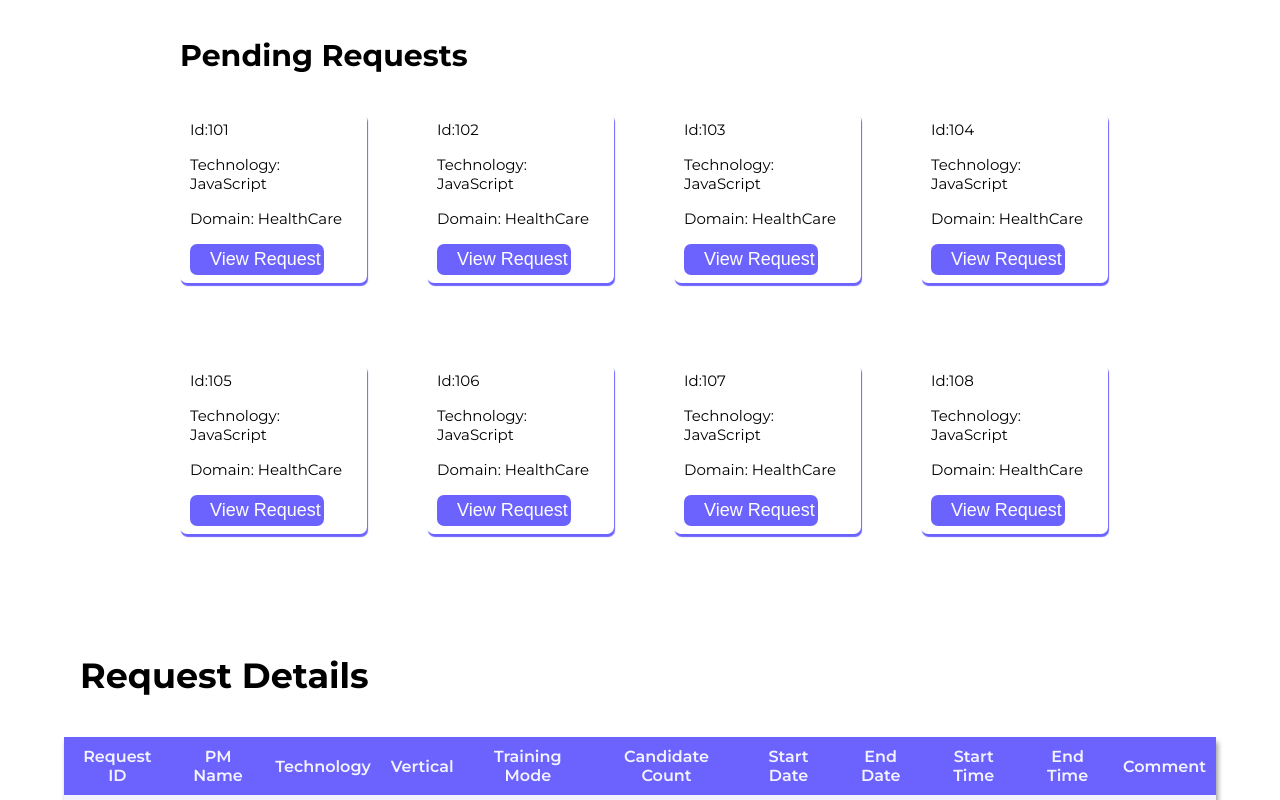
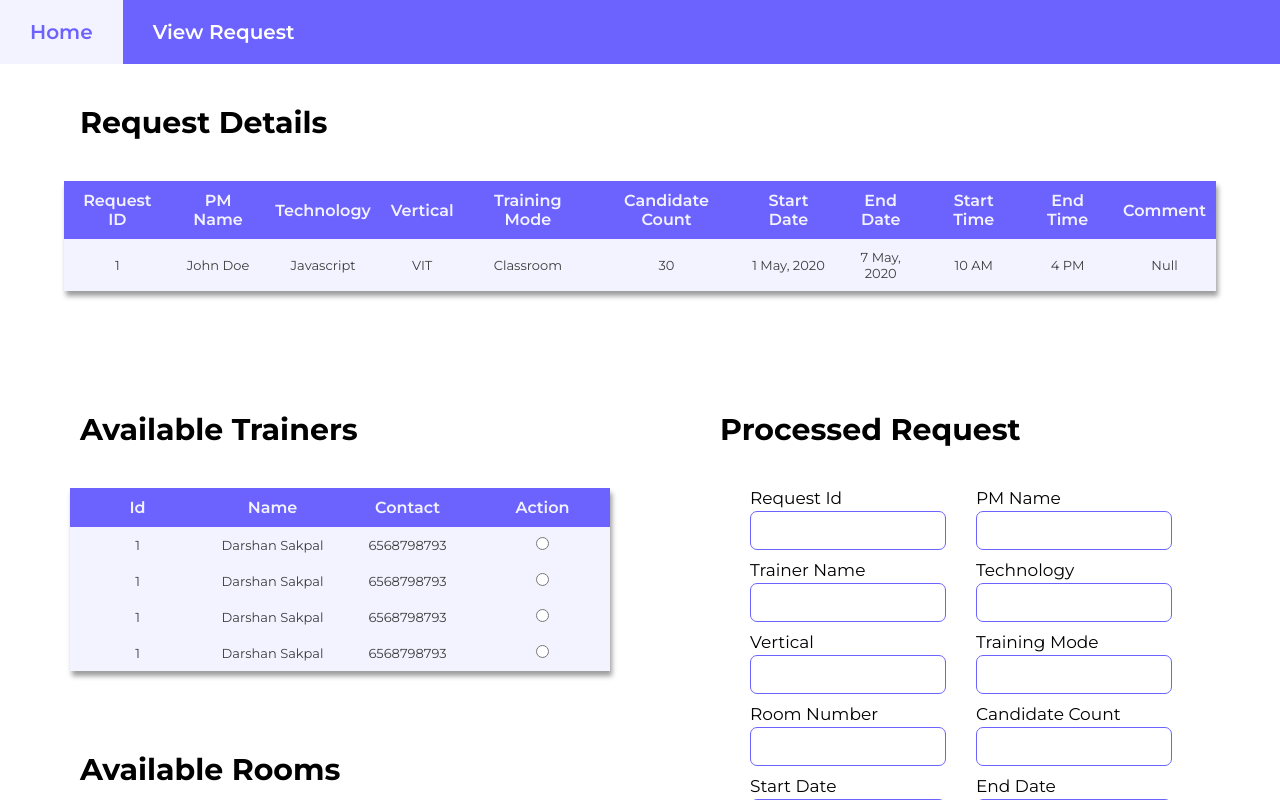
Before and after one commit to darshansp8/SPOC-CaseStudy, an Angular app in the folder casestudy-frontend/spoc-frontend/: page /viewrequest in a window 1280 px wide. Before the commit this address led to /. Shown: the top 800 px of the page. Built offline with nearby package versions, Linux system fonts and the light colour scheme.

Commit message:
Added css to the navbar

```diff
--- a/casestudy-frontend/spoc-frontend/src/app/app-routing.module.ts
+++ b/casestudy-frontend/spoc-frontend/src/app/app-routing.module.ts
@@ -1,8 +1,14 @@
 import { NgModule } from '@angular/core';
 import { Routes, RouterModule } from '@angular/router';
+import { RequestsComponent } from './requests/requests.component';
+import { ViewRequestsComponent } from './view-requests/view-requests.component';
 
 
-const routes: Routes = [];
+const routes: Routes = [
+  {path: '', redirectTo: 'pendingrequests', pathMatch: 'full'},
+  {path: "pendingrequests", component: RequestsComponent},
+  {path: "viewrequest", component: ViewRequestsComponent}
+];
 
 @NgModule({
   imports: [RouterModule.forRoot(routes)],
--- a/casestudy-frontend/spoc-frontend/src/app/app.component.css
+++ b/casestudy-frontend/spoc-frontend/src/app/app.component.css
@@ -0,0 +1,63 @@
+.navbar {
+    overflow: hidden;
+    background-color: rgb(108, 99, 255);
+  }
+
+  .navbar a {
+    float: left;
+    padding: 2rem 3rem;
+    color: white;
+    text-decoration: none;
+    font-size: 2rem;
+    font-weight: 600;
+    /* width: 33.33%;  */
+    text-align: center;
+  }
+  .dropdown {
+    float: left;
+    overflow: hidden;
+  }
+
+  .dropdown .dropbtn {
+    font-size: 2rem;
+    font-weight: 700;
+    border: none;
+    outline: none;
+    color: rgb(243, 242, 255);
+    padding: 2rem 3rem;
+    background-color: inherit;
+    font-family: inherit;
+    margin: 0;
+  }
+
+  .navbar a:hover, .dropdown:hover .dropbtn {
+    background-color: rgb(243, 242, 255);
+    color: rgb(108, 99, 255);
+  }
+
+  .dropdown-content {
+    display: none;
+    position: absolute;
+    background-color: rgb(243, 242, 255);
+    min-width: 160px;
+    box-shadow: 0px 8px 16px 0px rgba(0,0,0,0.2);
+    z-index: 1;
+  }
+
+  .dropdown-content a {
+    float: none;
+    color: rgb(108, 99, 255);
+    padding: 2rem 3rem;
+    text-decoration: none;
+    display: block;
+    text-align: left;
+  }
+
+  .dropdown-content a:hover {
+    background-color: rgb(108, 99, 255);
+    color: rgb(243, 242, 255);
+  }
+
+  .dropdown:hover .dropdown-content {
+    display: block;
+  }
--- a/casestudy-frontend/spoc-frontend/src/app/app.component.html
+++ b/casestudy-frontend/spoc-frontend/src/app/app.component.html
@@ -1,4 +1,18 @@
 
-<app-requests></app-requests>
-<app-view-requests></app-view-requests>
+<!-- <app-requests></app-requests>
+<app-view-requests></app-view-requests> -->
+<div class="navbar">
+    <a routerLink="/pendingrequests">Home</a>
+    <a routerLink="/viewrequest">View Request</a>
+        <!-- <div class="dropdown">
+            <button class="dropbtn">View Request
+                <i class="fa fa-caret-down"></i>
+            </button>
+            <div class="dropdown-content">
+                <a href="#">Pending Request</a>
+                <a href="#">Aprroved Request</a>
+            </div>
+        </div>  -->
+</div>
+
 <router-outlet></router-outlet>
--- a/casestudy-frontend/spoc-frontend/src/app/app.module.ts
+++ b/casestudy-frontend/spoc-frontend/src/app/app.module.ts
@@ -1,10 +1,12 @@
 import { BrowserModule } from '@angular/platform-browser';
 import { NgModule } from '@angular/core';
+import { FormsModule } from '@angular/forms';
 
 import { AppRoutingModule } from './app-routing.module';
 import { AppComponent } from './app.component';
 import { RequestsComponent } from './requests/requests.component';
 import { ViewRequestsComponent } from './view-requests/view-requests.component';
+import { from } from 'rxjs';
 
 @NgModule({
   declarations: [
@@ -14,7 +16,8 @@ import { ViewRequestsComponent } from './view-requests/view-requests.component';
   ],
   imports: [
     BrowserModule,
-    AppRoutingModule
+    AppRoutingModule,
+    FormsModule
   ],
   providers: [],
   bootstrap: [AppComponent]
--- a/casestudy-frontend/spoc-frontend/src/app/requests/requests.component.css
+++ b/casestudy-frontend/spoc-frontend/src/app/requests/requests.component.css
@@ -14,8 +14,8 @@
     font-weight: 700;
     line-height: 3.2rem;
 	/*margin-top: 10px;*/
-    margin-top: var(--gutter-vertical-sm);
-    margin: var(--gutter-vertical-sm)  var(--gutter-horizontal);
+    /* margin-top: calc(2 * var(--gutter-vertical)); */
+    margin: var(--gutter-vertical)  var(--gutter-horizontal);
     /* margin-left:; */
 
 }
@@ -29,9 +29,13 @@
     border-radius: .7rem;
 	overflow-x: hidden;
 	transition: .3s;
-    background-color: white;
+    background-color: rgb(243, 242, 255);
     cursor: pointer;
 }
+
+/* .row-content{
+    background-color: rgb;
+} */
 
 .table{
     border-collapse: collapse;
--- a/casestudy-frontend/spoc-frontend/src/app/requests/requests.component.html
+++ b/casestudy-frontend/spoc-frontend/src/app/requests/requests.component.html
@@ -13,7 +13,13 @@
                     <tr>
                         <td>Domain: HealthCare</td>
                     </tr>
-                    <tr><td><input type=button value="View Request"></td></tr>
+                    <tr>
+                        <td>
+                            <a routerLink="/viewrequest">
+                                <input type=button value="View Request">
+                            </a>
+                        </td>
+                    </tr>
                 </tbody>
             </table>
         </div>
@@ -145,3 +151,5 @@
         </div>
     </div>
 </div>
+
+<router-outlet></router-outlet>
--- a/casestudy-frontend/spoc-frontend/src/app/view-requests/view-requests.component.css
+++ b/casestudy-frontend/spoc-frontend/src/app/view-requests/view-requests.component.css
@@ -20,7 +20,8 @@
 
 .container h1{
     padding-left: 10vh;
-    font-size: 3.5rem;
+    font-size: 3rem;
+    font-weight: 700;
     margin-bottom: var(--gutter-vertical-sm);
 }
 
```
